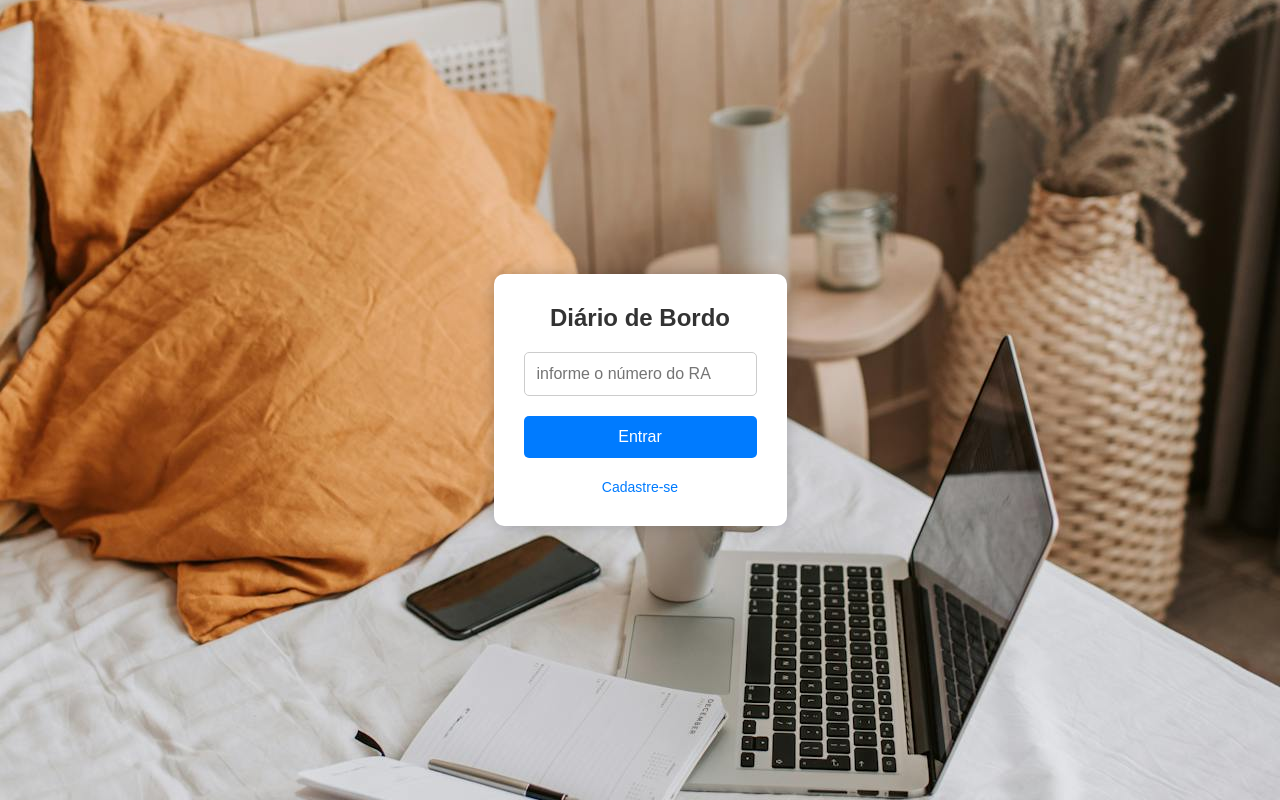
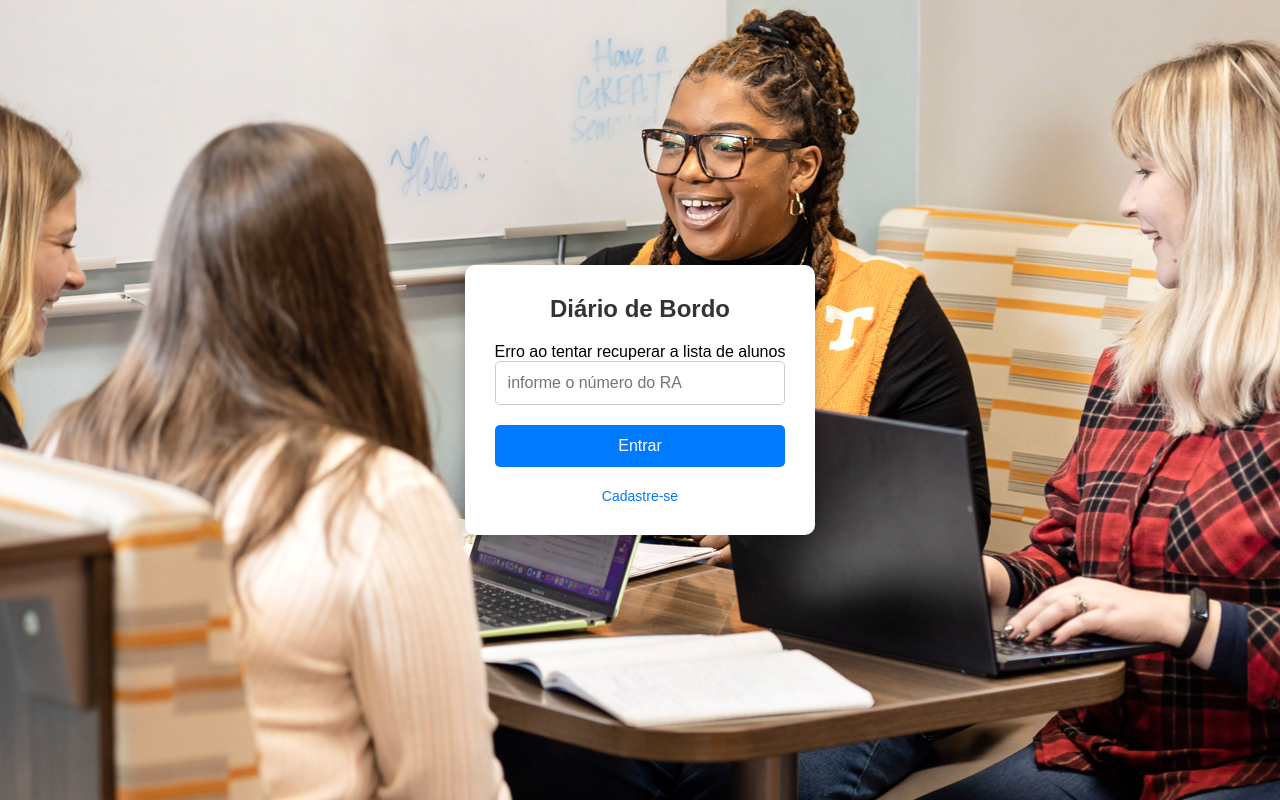
Before and after one commit to romulosilvestre/schooltrackerv2, a Flask app: page /alunos in a window 1280 px wide. Run offline with Flask 3, Linux system fonts and the light colour scheme; parts of the project's set-up code (start-up, migrations or seed data) failed here and were passed over.

Commit message:
verificação de ra

```diff
--- a/main.py
+++ b/main.py
@@ -1,103 +1,98 @@
-from flask import Flask, render_template,request,redirect,url_for
-# Importa a função `sessionmaker`, que é usada para criar uma nova sessão para interagir com o banco de dados
+from flask import Flask, render_template, request, redirect, url_for
 from sqlalchemy.orm import sessionmaker
-
-# Importa as funções `create_engine` para estabelecer uma conexão com o banco de dados e `MetaData` para trabalhar com metadados do banco de dados
 from sqlalchemy import create_engine, MetaData
-
-# Importa a função `automap_base`, que é usada para refletir um banco de dados existente em classes ORM automaticamente
 from sqlalchemy.ext.automap import automap_base
-from aluno import Aluno
+import urllib.parse
 
 app = Flask(__name__)
 
-# Criando a configuração do banco de dados
 # Configuração do Banco de Dados
-# biblioteca para converter e resolver problema do @
-import urllib.parse
-
-# Qual o usuário do banco e a senha?
-
 user = 'root'
-password = urllib.parse.quote_plus('senai@123')
-
+password = urllib.parse.quote_plus('1234')
 host = 'localhost'
 database = 'schooltracker'
 connection_string = f'mysql+pymysql://{user}:{password}@{host}/{database}'
 
-# Criar a engine e refletir o banco de dados existente
 engine = create_engine(connection_string)
 metadata = MetaData()
 metadata.reflect(engine)
 
-# Mapeamento automático das tabelas para classes Python
 base = automap_base(metadata=metadata)
 base.prepare()
 
-# Acessando a tabela 'aluno' mapeada
 Aluno = base.classes.aluno
 
-
-
-# Criar a sessão do SQLAlchemy
 session = sessionmaker(bind=engine)
 session = session()
 
-
 @app.route("/")
 def index():
-    return render_template("index.html")
+    mensagem = request.args.get("mensagem", "")
+    return render_template("index.html", mensagem=mensagem)
+
+@app.route("/login", methods=["POST"])
+def login():
+    ra = request.form["ra"]
+    aluno = session.query(Aluno).filter_by(ra=ra).first()
+
+    if aluno:
+        return redirect(url_for("listar_alunos"))
+    else:
+        mensagem = "RA não encontrado. Por favor, tente novamente."
+        return redirect(url_for("index", mensagem=mensagem))
 
 @app.route("/cadastro")
 def cadastro():
     return render_template("cadastro.html")
 
-@app.route('/novoaluno',methods=['POST'])
+@app.route('/novoaluno', methods=['POST'])
 def inserir_aluno():
     ra = request.form['ra']
     nome = request.form['nome']
     tempoestudo = request.form['tempoestudo']
     rendafamiliar = request.form['rendafamiliar']
 
-    #sessão ok
-    aluno = Aluno(ra=ra,nome=nome,tempoestudo=tempoestudo,rendafamiliar=rendafamiliar)
+    aluno = Aluno(ra=ra, nome=nome, tempoestudo=tempoestudo, rendafamiliar=rendafamiliar)
 
     try:
-       session.add(aluno)
-       session.commit()
+        session.add(aluno)
+        session.commit()
+        mensagem = "Aluno cadastrado com sucesso."
     except:
-       session.rollback()
-       raise
+        session.rollback()
+        mensagem = "Erro ao cadastrar o aluno."
     finally:
-       session.close()
-    mensagem = "cadastrado com sucesso"
-    return redirect(url_for('listar_alunos'))
+        session.close()
 
-@app.route('/alunos',methods=['GET'])
+    return redirect(url_for('listar_alunos', mensagem=mensagem))
+
+@app.route('/alunos', methods=['GET'])
 def listar_alunos():
+    mensagem = request.args.get("mensagem", "")
     try:
-      #buscar todos os alunos do banco de dados
-      alunos = session.query(Aluno).all()
+        alunos = session.query(Aluno).all()
     except:
-      session.rollback()
-      msg = "erro ao tentar recuperar a lista de alunos"
-      return render_template('index.html',msgbanco=msg)
+        session.rollback()
+        mensagem = "Erro ao tentar recuperar a lista de alunos"
+        return render_template('index.html', mensagem=mensagem)
     finally:
-      session.close()
+        session.close()
 
-    return render_template('listaalunos.html',alunos=alunos)
+    return render_template('listaalunos.html', alunos=alunos, mensagem=mensagem)
 
-@app.route("/remover_aluno/<int:id>",methods=["POST","GET"])
+@app.route("/remover_aluno/<int:id>", methods=["POST", "GET"])
 def remover_aluno(id):
-     aluno = session.query(Aluno).filter_by(id=id).first()
+    aluno = session.query(Aluno).filter_by(id=id).first()
 
-     try:
-          session.delete(aluno)
-          session.commit()
-          return redirect(url_for("listar_alunos"))
-     except:
-             print("erro ao deletar nível")
-     return redirect(url_for('listar_alunos'))
+    try:
+        session.delete(aluno)
+        session.commit()
+        mensagem = "Aluno removido com sucesso."
+    except:
+        session.rollback()
+        mensagem = "Erro ao remover o aluno."
+
+    return redirect(url_for('listar_alunos', mensagem=mensagem))
 
 @app.route('/editar/<int:id>', methods=['GET', 'POST'])
 def editar_aluno(id):
@@ -110,10 +105,10 @@ def editar_aluno(id):
 
         try:
             session.commit()
-            mensagem = "Dados atualizados com sucesso"
+            mensagem = "Dados atualizados com sucesso."
         except:
             session.rollback()
-            mensagem = "Erro ao atualizar dados"
+            mensagem = "Erro ao atualizar dados."
         finally:
             session.close()
 
@@ -121,8 +116,5 @@ def editar_aluno(id):
 
     return render_template('editar_aluno.html', aluno=aluno)
 
-
-
-
 if __name__ == "__main__":
     app.run(debug=True, port=5001)
--- a/static/style.css
+++ b/static/style.css
@@ -14,7 +14,7 @@ body, html {
     display: flex;
     justify-content: center;
     align-items: center;
-    background-image: url(diarioborso.jpg);
+    background-image: url(2022_UT_College_Social_Work-0955.jpeg);
     background-size: cover;
     background-repeat: no-repeat;
     background-position: center;
--- a/static/stylecadastro.css
+++ b/static/stylecadastro.css
@@ -12,7 +12,7 @@ body {
     justify-content: center;
     align-items: center;
     height: 100vh;
-    background-image: url(cadastro.jpg);
+    background-image: url(escada2.jpg);
     background-size: cover;
     background-repeat: no-repeat;
     background-position: center;
--- a/templates/index.html
+++ b/templates/index.html
@@ -1,38 +1,39 @@
 <!DOCTYPE html>
 <html lang="en">
-
 <head>
     <meta http-equiv="X-UA-Compatible" content="IE-edge">
     <meta charset="UTF-8">
     <meta name="viewport" content="width=device-width, initial-scale=1.0">
     <title>Login</title>
     <link rel="stylesheet" href="{{ url_for('static', filename='style.css') }}">
-
 </head>
-
 <body>
     <div class="login_body">
         <div class="login-box">
             <h2>Diário de Bordo</h2>
-            <h2>{{ mensagem }}</h2>
-            <form>
+
+            <!-- Exibe a mensagem de erro ou sucesso, se houver -->
+            {% if mensagem %}
+                <div class="error-message">
+                    <p>{{ mensagem }}</p>
+                </div>
+            {% endif %}
+
+            <form action="{{ url_for('login') }}" method="POST">
                 <div class="input_box">
-                    <input required type="text" placeholder="informe o número do RA" maxlength="8" oninput="this.value = this.value.replace(/[^0-9]/g, '');">
+                    <input required type="text" name="ra" placeholder="informe o número do RA" maxlength="8" oninput="this.value = this.value.replace(/[^0-9]/g, '');">
                 </div>
                 <div>
-                    <button class="submit">Entrar</button>
+                    <button class="submit" type="submit">Entrar</button>
                 </div>
             </form>
 
             <div>
                 <div class="support">
-                    <!-- Adicionado url_for para o href -->
                     <a href="{{ url_for('cadastro') }}">Cadastre-se</a>
                 </div>
             </div>
         </div>
     </div>
-
 </body>
-
 </html>
```
Also changed, not shown: static/2022_UT_College_Social_Work-0955.jpeg (added), static/cadastro.jpg (deleted), static/diarioborso.jpg (deleted), static/escada.jpeg (added), static/escada2.jpg (added), static/istockphoto-1161151670-612x612.jpg (added).
